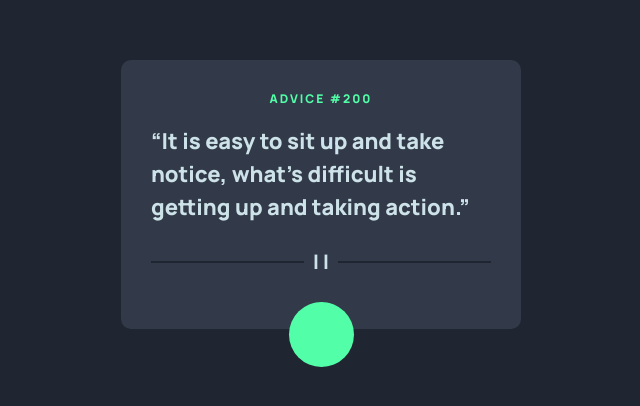
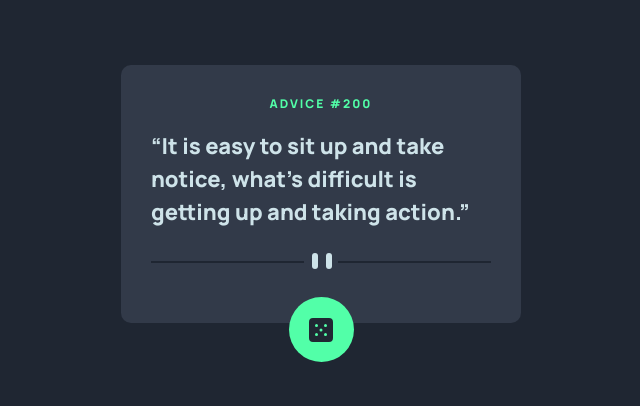
Before and after one commit to sparrowsl/FEM-advice-generator, a plain HTML site: page index.html in a window 1280 px wide. Shown: the part 206-612 px from the top of the page, without its empty margins (319-959 px from the left). Drawn offline with Linux system fonts and the light colour scheme.

Commit message:
add icons

```diff
--- a/index.html
+++ b/index.html
@@ -33,19 +33,23 @@
       </div>
 
       <!-- Divider -->
-      <div class="divider">I I</div>
+      <div class="divider">
+        <img srcset="
+          images/pattern-divider-desktop.svg 2x,
+          images/pattern-divider-mobile.svg 1x,
+          "
+          src="images/pattern-divider-mobile.svg" alt="">
+      </div>
 
       <button class="quote-toggle" type="button">
-        <i class="gg-dice-5"></i>
+        <img src="images/icon-dice.svg" alt="">
       </button>
     </section>
   </main>
 
-
-
   <div class="attribution">
     Challenge by <a href="https://www.frontendmentor.io?ref=challenge" target="_blank">Frontend Mentor</a>.
-    Coded by <a href="#">Your Name Here</a>.
+    Coded by <a href="#">Benjamin Thorpe</a>.
   </div>
 </body>
 </html>
```
